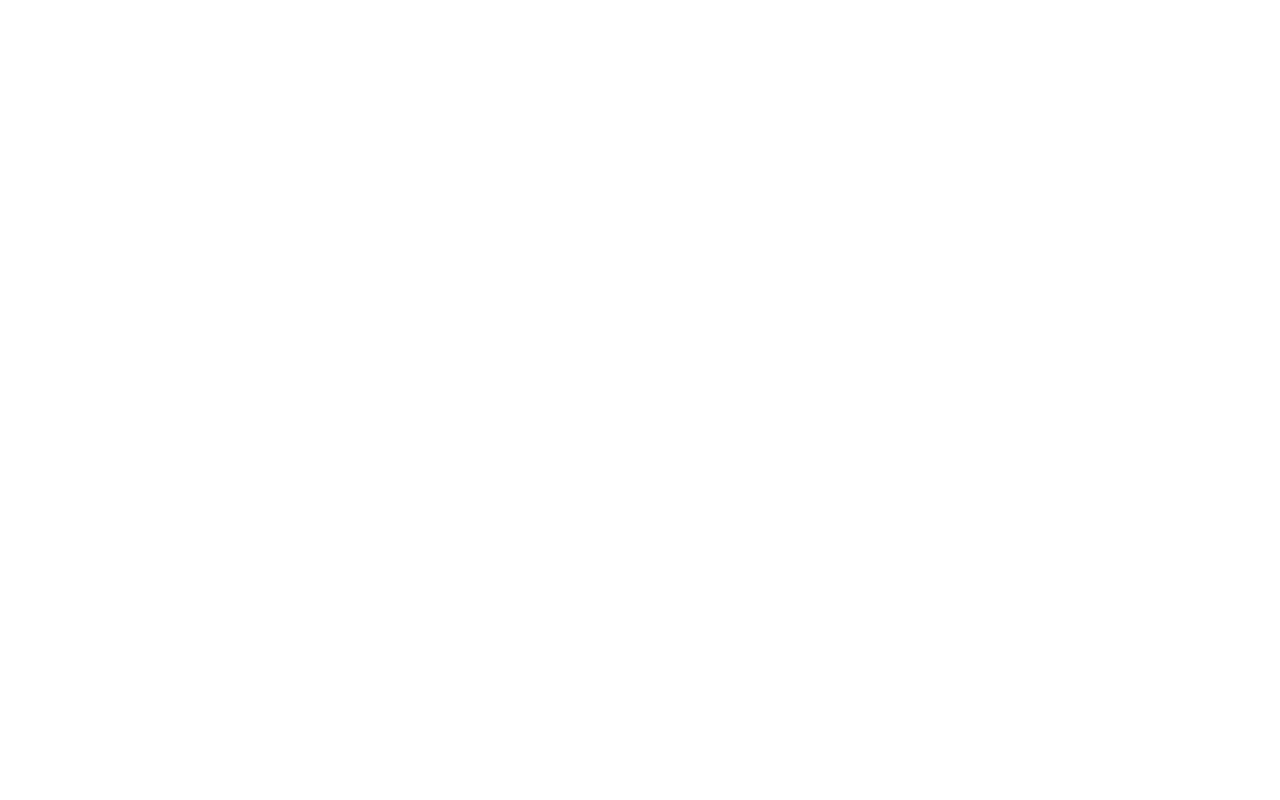
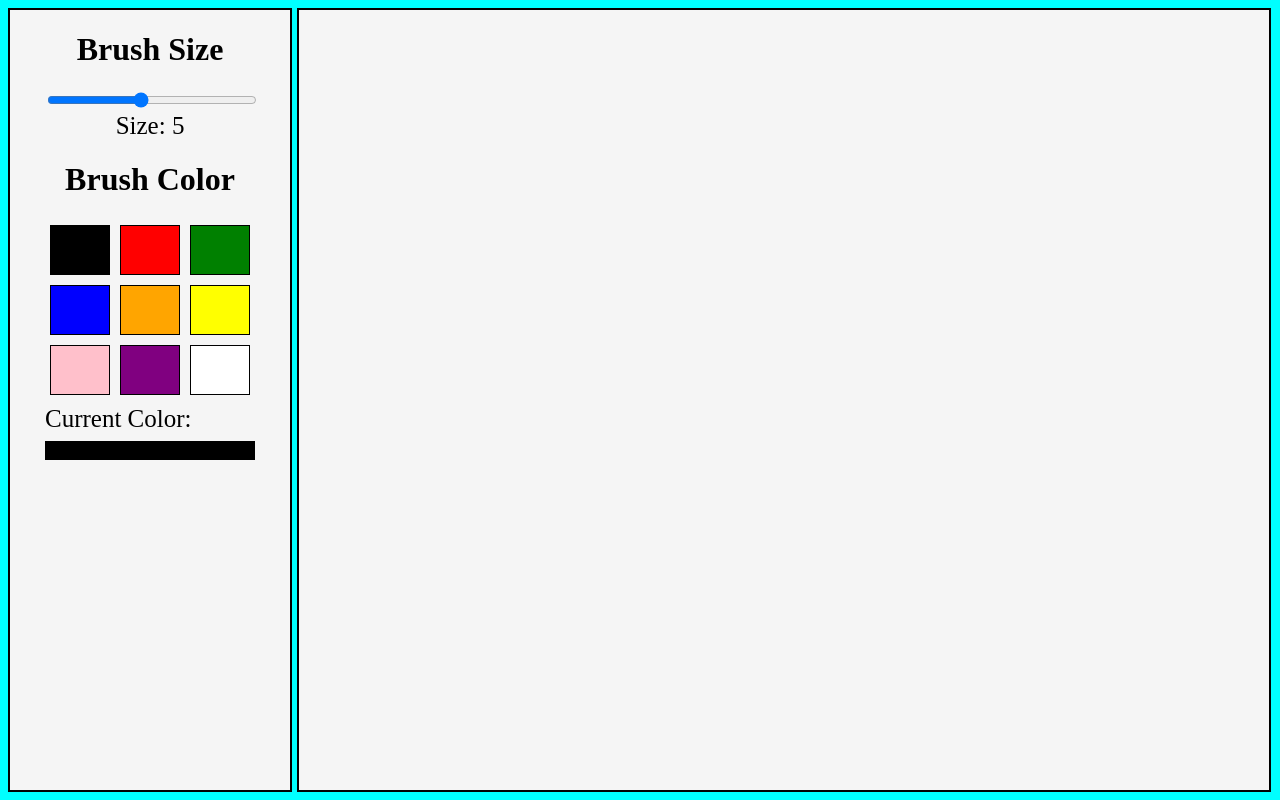
Before and after one commit to MartincsekLevente/DrawingApp, a plain HTML site: page index.html in a window 1280 px wide. Drawn offline with nearby package versions, Linux system fonts and the light colour scheme.

Commit message:
Added painting function Added brush size Added brush color

```diff
--- a/index.html
+++ b/index.html
@@ -2,9 +2,70 @@
 <html lang="en">
 <head>
     <meta charset="UTF-8">
-    <title>Title</title>
+    <title>DrawingApp</title>
+    <script src="jquery-3.6.1.min.js"></script>
+    <script src="scripts.js"></script>
+    <link rel="stylesheet" href="style.css">
+
 </head>
+
 <body>
+    <div class ="toolbar">
+           <h1>Brush Size</h1>
+            <div id="sizeSlider">
+                <label>
+                    <input type="range" min="1" max ="10" value="5" id="slider" class="slider">
+                </label>
+                <div id="brush_size">
+
+                Size:
+                    <div id="sizeValue">5</div>
+                </div>
+    </div>
+           <h1>Brush Color</h1>
+            <div id="colorPicker">
+                <div class="grid-container">
+                    <div class="grid-item">
+                        <input type="button" id="color1" class="colorPickerButton">
+                    </div>
+                    <div class="grid-item">
+                        <input type="button" id="color2" class="colorPickerButton">
+                    </div>
+                    <div class="grid-item">
+                        <input type="button" id="color3" class="colorPickerButton">
+                    </div>
+                    <div class="grid-item">
+                        <input type="button" id="color4" class="colorPickerButton">
+                    </div>
+                    <div class="grid-item">
+                        <input type="button" id="color5" class="colorPickerButton">
+                    </div>
+                    <div class="grid-item">
+                        <input type="button" id="color6" class="colorPickerButton">
+                    </div>
+                    <div class="grid-item">
+                        <input type="button" id="color7" class="colorPickerButton">
+                    </div>
+                    <div class="grid-item">
+                        <input type="button" id="color8" class="colorPickerButton">
+                    </div>
+                    <div class="grid-item">
+                        <input type="button" id="color9" class="colorPickerButton">
+                    </div>
+                </div>
+            <div id="currentColor">
+                Current Color:
+                <div>
+                    <input type="button" class="colorPickerButton" id="currentColorButton">
+                </div>
+            </div>
+            </div>
+    </div>
+
+    <canvas id="canvas"></canvas>
+
+
+
 
 </body>
 </html>
--- /dev/null
+++ b/scripts.js
@@ -0,0 +1,149 @@
+let canvas;
+let ctx;
+const horizontal_canvas_size_corrector = 20;
+const vertical_canvas_size_corrector = 310;
+const x_corrector = 298;
+const y_corrector = 10;
+
+let brushSlider;
+let brushSliderValue = 5;
+let brushSliderValueDisplay;
+let brushColor = "black";
+let currentColor;
+
+let inCanvas = false;
+let isPainting = false;
+
+let colorButton1;
+let colorButton2;
+let colorButton3;
+let colorButton4;
+let colorButton5;
+let colorButton6;
+let colorButton7;
+let colorButton8;
+let colorButton9;
+
+
+window.addEventListener("load", () => {
+    canvas = document.getElementById("canvas");
+    ctx = canvas.getContext("2d");
+    brushSlider = document.getElementById("slider");
+    brushSliderValueDisplay = document.getElementById("sizeValue");
+    colorButton1 = document.getElementById("color1");
+    colorButton2 = document.getElementById("color2");
+    colorButton3 = document.getElementById("color3");
+    colorButton4 = document.getElementById("color4");
+    colorButton5 = document.getElementById("color5");
+    colorButton6 = document.getElementById("color6");
+    colorButton7 = document.getElementById("color7");
+    colorButton8 = document.getElementById("color8");
+    colorButton9 = document.getElementById("color9");
+    currentColor = document.getElementById("currentColorButton");
+
+    canvasSizeSetter();
+    drawingListeners();
+    brushSettings();
+
+});
+
+
+window.addEventListener("resize", () => {
+    canvasSizeSetter();
+});
+
+function brushSettings(){
+    brushSlider.oninput = function changingSlider() {
+        brushSliderValue = this.value;
+        brushSliderValueDisplay.innerText = this.value;
+    }
+
+    colorButton1.onclick = function asd(){
+        brushColor = "black";
+        currentColor.style.backgroundColor="black";
+    }
+    colorButton2.onclick = function asd(){
+        brushColor = "red";
+        currentColor.style.backgroundColor="red";
+    }
+    colorButton3.onclick = function asd(){
+        brushColor = "green";
+        currentColor.style.backgroundColor="green";
+    }
+    colorButton4.onclick = function asd(){
+        brushColor = "blue";
+        currentColor.style.backgroundColor="blue";
+    }
+    colorButton5.onclick = function asd(){
+        brushColor = "orange";
+        currentColor.style.backgroundColor="orange";
+    }
+    colorButton6.onclick = function asd(){
+        brushColor = "yellow";
+        currentColor.style.backgroundColor="yellow";
+    }
+    colorButton7.onclick = function asd(){
+        brushColor = "pink";
+        currentColor.style.backgroundColor="pink";
+    }
+    colorButton8.onclick = function asd(){
+        brushColor = "purple";
+        currentColor.style.backgroundColor="purple";
+    }
+    colorButton9.onclick = function asd(){
+        brushColor = "white";
+        currentColor.style.backgroundColor="white";
+    }
+
+
+}
+
+function canvasSizeSetter() {
+    canvas.height = window.innerHeight - horizontal_canvas_size_corrector;
+    canvas.width = window.innerWidth - vertical_canvas_size_corrector;
+}
+
+function drawingListeners() {
+    canvas.addEventListener("mousedown", startPosition);
+    canvas.addEventListener("mouseup", endPosition);
+    canvas.addEventListener("mousemove", draw);
+    canvas.addEventListener("mouseleave",mouseLeave);
+    canvas.addEventListener("mouseenter",mouseEnter);
+}
+
+function mouseEnter() {
+    inCanvas = true;
+
+}
+
+function mouseLeave() {
+    inCanvas = false;
+    isPainting = false;
+}
+function startPosition(e) {
+    isPainting = true;
+    ctx.beginPath();
+    draw(e);
+}
+
+function endPosition() {
+    isPainting = false;
+
+}
+
+function draw(e) {
+    if (isPainting) {
+        ctx.strokeStyle = brushColor;
+        ctx.lineWidth = brushSliderValue;
+        ctx.lineCap = "round";
+        ctx.lineTo(e.clientX-x_corrector, e.clientY-y_corrector);
+        ctx.stroke();
+
+        //for line smoothing
+        ctx.beginPath();
+        ctx.moveTo(e.clientX-x_corrector, e.clientY-y_corrector);
+    } else {
+        ctx.moveTo(e.clientX-x_corrector, e.clientY-y_corrector);
+    }
+
+}
--- /dev/null
+++ b/style.css
@@ -0,0 +1,93 @@
+
+canvas {
+    border: 2px solid black;
+}
+
+body {
+    overflow: hidden;
+    display: flex;
+    background-color: aqua;
+}
+#canvas{
+    background-color: #f5f5f5;
+}
+
+.toolbar {
+    background-color: #f5f5f5;
+    padding-right: 35px;
+    padding-left: 35px;
+    margin-right: 5px;
+    border: 2px solid black;
+}
+
+.slider {
+    width: 100%;
+    height: 40%;
+    outline: none;
+    border-radius: 12px;
+}
+
+#brush_size {
+    text-align: center;
+    font-size: 25px;
+}
+
+#sizeValue {
+    display: inline;
+}
+
+h1 {
+    text-align: center;
+}
+
+.grid-container {
+    text-align: center;
+    display: grid;
+    grid-template-columns: auto auto auto;
+}
+
+.grid-item {
+    align-content: baseline;
+    margin: 5px;
+    width: 60px;
+    height: 50px;
+    box-sizing: border-box;
+}
+.colorPickerButton{
+    width: 100%;
+    height: 100%;
+    border: 1px solid black;
+    background-color:black;
+}
+#color1{
+    background-color: black;
+}
+#color2{
+    background-color: red;
+}
+#color3{
+    background-color: green;
+}
+#color4{
+    background-color: blue;
+}
+#color5{
+    background-color: orange;
+}
+#color6{
+    background-color: yellow;
+}
+#color7{
+    background-color: pink;
+}
+#color8{
+    background-color: purple;
+}
+#color9{
+    background-color: white;
+}
+
+#currentColor{
+    margin-top: 5px;
+    font-size: 25px;
+}
```
